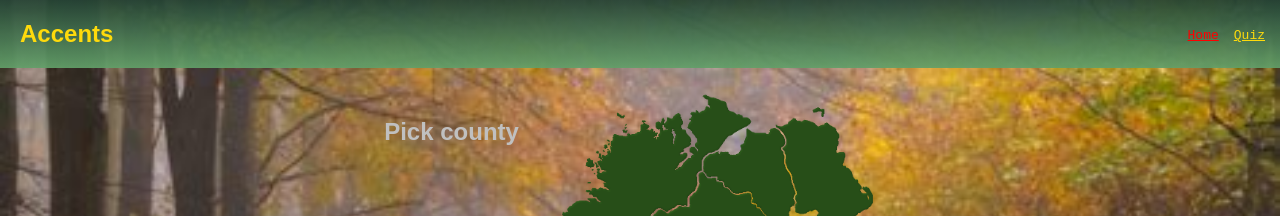
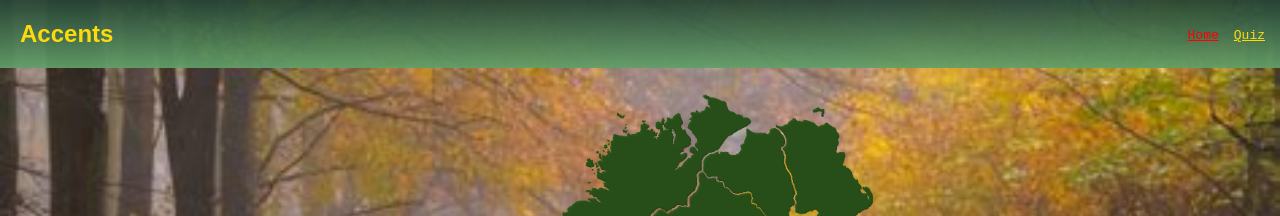
Before and after one commit to johnrearden/accents, a React (Create React App) app: page / in a window 1280 px wide. Shown: the top 216 px of the page. Built offline with nearby package versions, Linux system fonts and the light colour scheme.

Commit message:
gui micro-adjustments

```diff
--- a/src/CountyTile.css
+++ b/src/CountyTile.css
@@ -5,10 +5,10 @@
 }
 
 .county_label {
-    transition-property: opacity, left, top, width, height;
+    position: absolute;
+    transition-property: opacity;
     transition-duration: 0.3s;
     transition-timing-function: ease-in-out;
-    position: absolute;
 }
 
 .location_buttons {
--- a/src/CountyTile.js
+++ b/src/CountyTile.js
@@ -69,7 +69,7 @@ const CountyTile = (props) => {
             <div className='county_label'
                 style={{
                     position: 'absolute',
-                    top: top + height / 2,
+                    top: top + height,
                     left: left + width / 4,
                     color: 'white',
                     fontSize: textSize,
--- a/src/Megamap.js
+++ b/src/Megamap.js
@@ -153,7 +153,7 @@ function Megamap(props) {
                 }}>
                 {countyComponents}
             </div>
-            <div id='county_label'
+            {/* <div id='county_label'
                 ref={countyLabelRef}
                 style={{
                     position: 'absolute',
@@ -167,7 +167,7 @@ function Megamap(props) {
                         'Pick county' :
                         currentCounty.charAt(0).toUpperCase() + currentCounty.slice(1)}
                 </h2>
-            </div>
+            </div> */}
             <div style={{
 
             }}>
```
